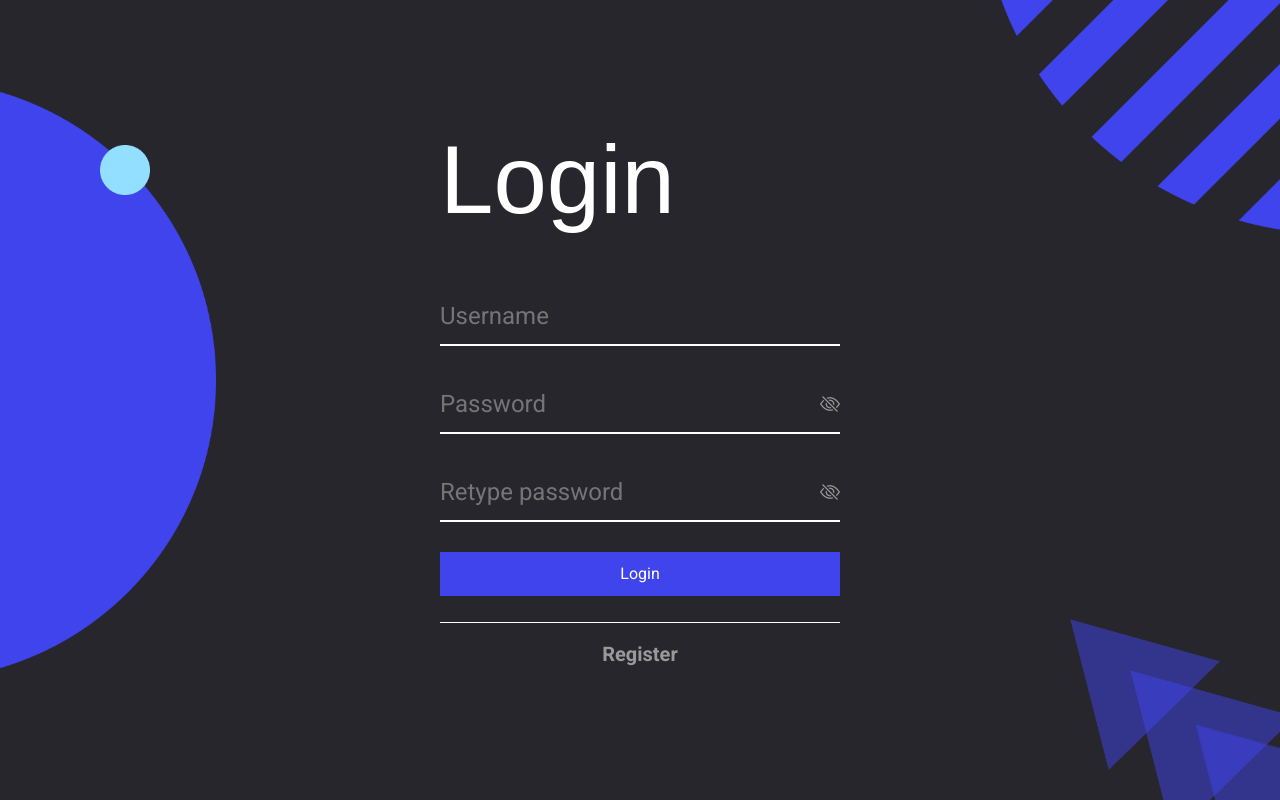
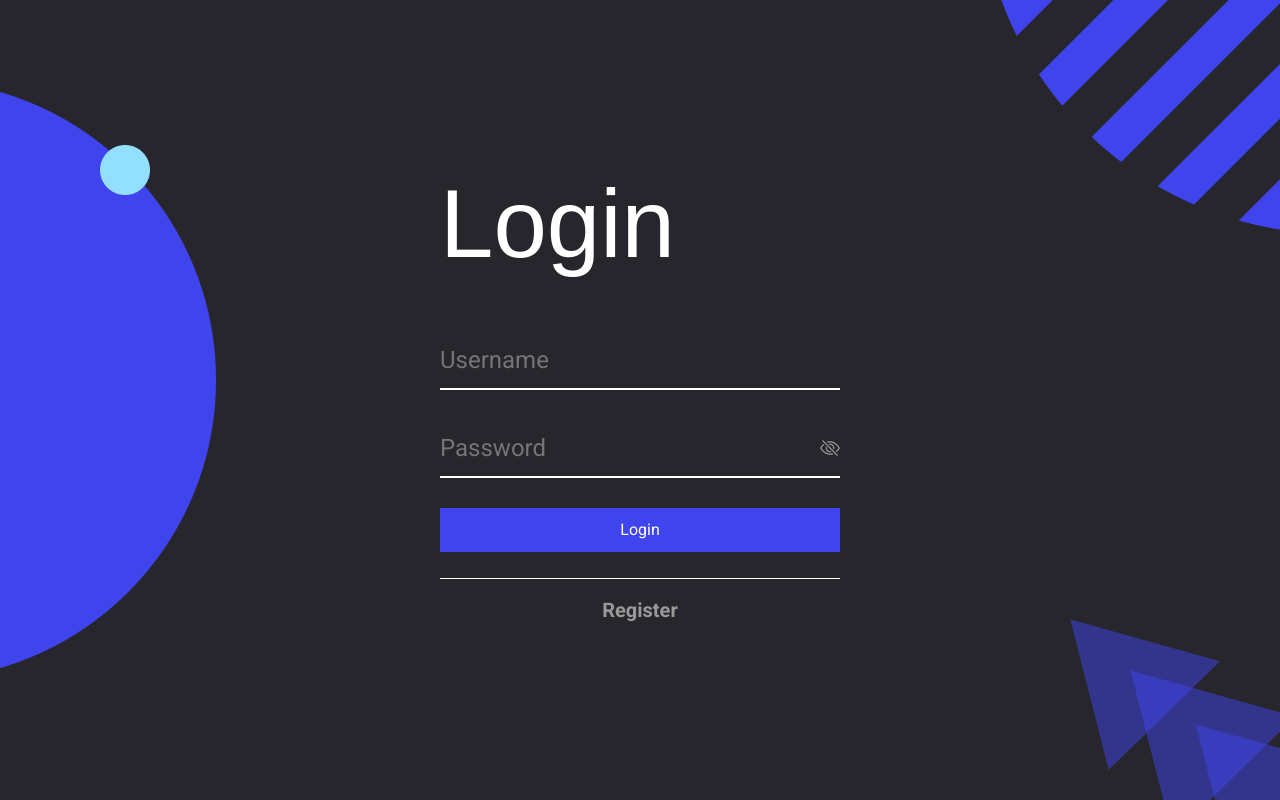
Before and after one commit to buidinhnguyen2002/App-Chat, a React (Create React App) app: page / in a window 1280 px wide. Built offline with nearby package versions, Linux system fonts and the light colour scheme; no server answers; a web font is replaced by a local one.

Commit message:
fig ui login

```diff
--- a/src/page/login/login.js
+++ b/src/page/login/login.js
@@ -68,14 +68,14 @@ class Login extends React.Component {
                                 <i className={this.state.showPassword ? 'bi bi-eye' : 'bi bi-eye-slash'}></i>
                             </span>
                         </div>
-                        <div className="password-wrapper">
+                        {this.state.status === 'register' && <div className="password-wrapper">
                             <input className="d-block" type={this.state.showRetypePassword ? 'text' : 'password'} name="retypePassword"
                                    placeholder="Retype password" value={this.state.retypePassword}
                                    onChange={(event) => this.handleOnchangeInput(event)}/>
                             <span style={{cursor: 'pointer'}} name="showRetypePassword" onClick={this.toggleShowPassword}>
                                 <i className={this.state.showRetypePassword ? 'bi bi-eye' : 'bi bi-eye-slash'}></i>
                             </span>
-                        </div>
+                        </div>}
                     </div>
                     <button className="btn-login col-12"
                             onClick={this.handleLogin}>{this.state.status === 'login' ? 'Login' : 'Register'}</button>
```
